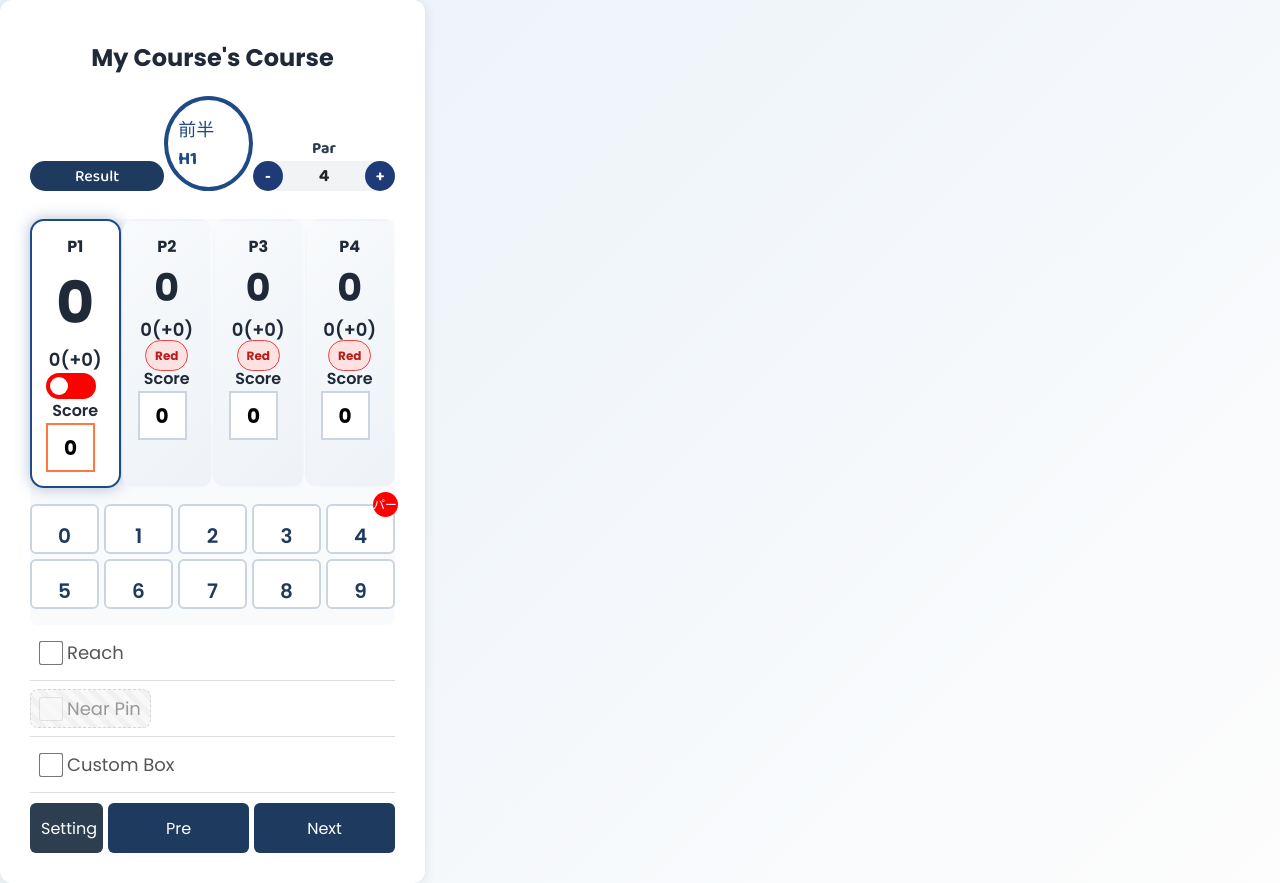
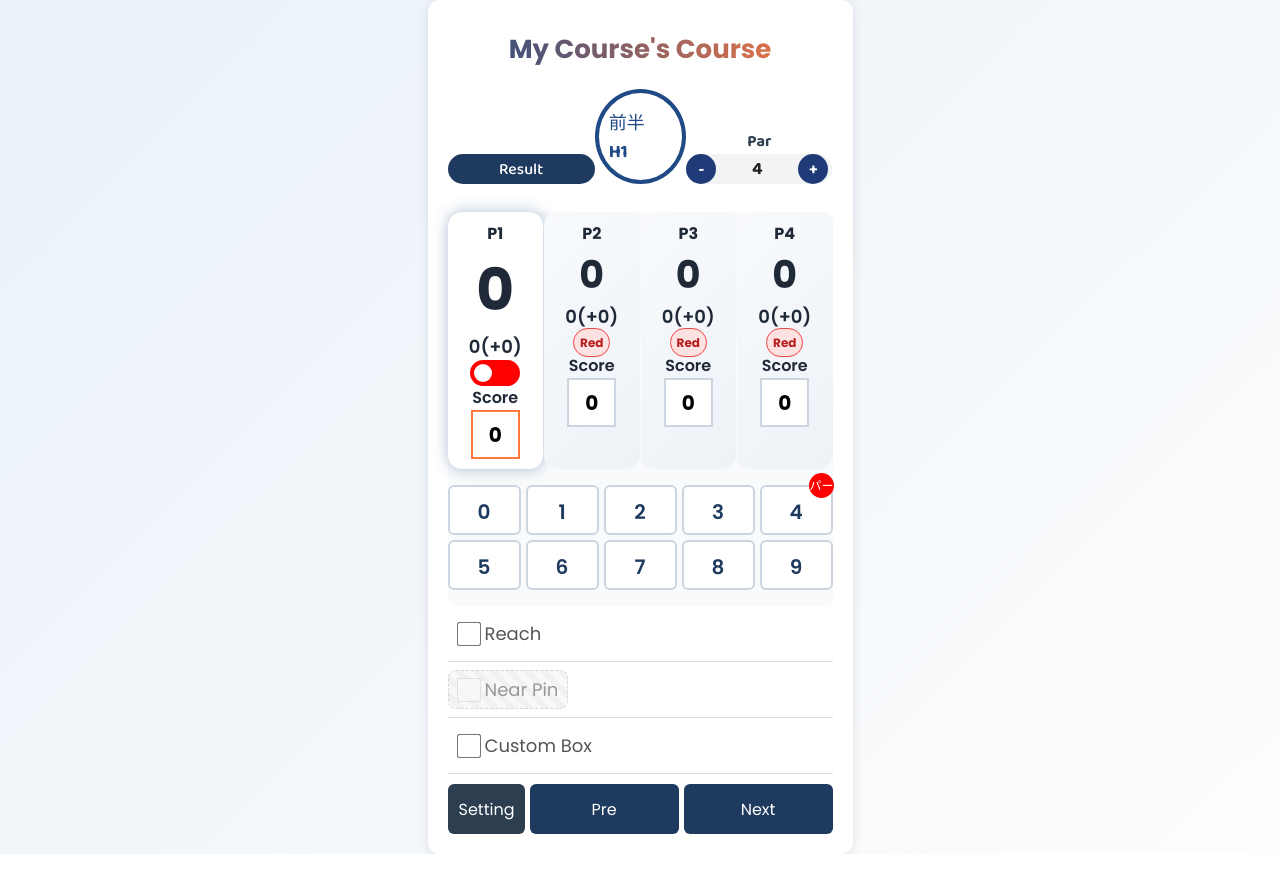
Before and after one commit to HoangAnMSc/Golf-Score-Calculator, a React (Vite) app in the folder frontend/: page /score in a window 1280 px wide. After the commit the page ends 854 px from the top, so only its background shows below. Built offline with nearby package versions, Linux system fonts and the light colour scheme.

Commit message:
UI update

```diff
--- a/frontend/src/App.css
+++ b/frontend/src/App.css
@@ -16,12 +16,12 @@ body {
   font-family: "Poppins", sans-serif;
   background: linear-gradient(135deg, #e9f1f9, #fdfdfd);
   margin: 0;
+  justify-content: center;
   color: var(--text-dark);
 }
 
 .container {
   width: 425px;
-  margin: 0 auto;
   text-align: center;
 }
 
@@ -29,7 +29,7 @@ body {
   font-size: 26px;
   font-weight: 700;
   text-align: center;
-  margin-bottom: 18px;
+  margin-bottom: 10px;
   background: linear-gradient(90deg, var(--primary), var(--accent));
   -webkit-background-clip: text;
   -webkit-text-fill-color: transparent;
@@ -42,8 +42,7 @@ body {
 
 .form_container {
   background: white;
-  padding: 30px;
-  /* margin: 0 20px; */
+  padding: 20px;
   gap: 10px;
   border-radius: 12px;
   box-shadow: 0 2px 12px rgba(0, 0, 0, 0.1);
@@ -55,7 +54,6 @@ body {
   font-size: 24px;
   margin-top: 10px;
   margin-bottom: 10px;
-
 }
 
 .form_container label {
@@ -202,7 +200,7 @@ body {
 
 .reach-value {
   position: absolute;
-  top: -30px;
+  top: 24px;
   transform: translateX(-50%);
   background: #3a6268;
   color: #fff;
@@ -431,10 +429,10 @@ button:hover,
 
 .player-tab {
   flex: 1;
-  padding: 14px;
+  position: relative;
+  padding: 10px;
   border-radius: var(--radius);
   background: linear-gradient(135deg, #f8fafc, #eef2f7);
-  border: 2px solid transparent;
   cursor: pointer;
   transition: all 0.3s;
   text-align: center;
@@ -467,19 +465,15 @@ button:hover,
   width: 30px;
   justify-content: center;
   top: -8px;
-  left: 30%;
+  left: 35%;
 }
 
 .player-tab:has(> .reach-label) .pin-label{
-  left: 5%;
-}
-
-.player-tab.active .pin-label{
-  left: 37%;
+  left: 14%;
 }
 
 .player-tab.active:has(> .reach-label) .pin-label {
-  left: 20%;
+  left: 14%;
 }
 
 .player-tab .reach-label {
@@ -493,29 +487,23 @@ button:hover,
   width: 40px;
   justify-content: center;
   top: -8px;
-  left: 25%;
+  left: 30%;
 }
 
 .player-tab:has(> .pin-label) .reach-label {
-  left: 46%;
-}
-
-.player-tab.active .reach-label {
-  left: 34%;
+  left: 47%;
 }
 
 .player-tab.active:has(> .pin-label) .reach-label {
   left: 47%;
 }
 
-
 .team-badge {
-  padding: 6px 9px;
+  padding: 5px 6px;
   font-size: 12px;
   width: 30px;
   text-align: center;
   font-weight: 700;
-  line-height: 1;
   border: 1px solid transparent;
   white-space: nowrap;
   border-radius: 30px;
@@ -569,6 +557,7 @@ button:hover,
   display: flex;
   flex-direction: column;
   text-align: center;
+  align-items: center;
 }
 
 .player-inputs span{
@@ -585,7 +574,6 @@ button:hover,
 }
 
 .numpad button {
-  padding: 15px 0;
   font-size: 20px;
   border-radius: 6px;
   margin: 0;
--- a/frontend/src/pages/score.jsx
+++ b/frontend/src/pages/score.jsx
@@ -666,7 +666,7 @@ const Score = () => {
           </div>
         )}
 
-        <h3 className="course_title">{courseName}'s Course</h3>
+        <h3 className="title">{courseName}'s Course</h3>
 
         <div className="hole-wapper">
           <button type="button" className="total_result" onClick={handleExport}>
@@ -800,8 +800,11 @@ const Score = () => {
                   )}
 
                   {isActive && (
-                    <div onClick={(e) => e.stopPropagation()}>
-                      <label className="team-switch">
+                    <div
+                      className="team-switch"
+                      onClick={(e) => e.stopPropagation()}
+                    >
+                      <label>
                         <input
                           type="checkbox"
                           checked={scores[activePlayerIdx].teamColor === "blue"}
@@ -871,63 +874,10 @@ const Score = () => {
           </div>
         </div>
 
-        {/* <div className="team-item" onClick={(e) => e.stopPropagation()}>
-          <span className="team-label-red">Red</span>
-          <label className="team-switch">
-            <input
-              type="checkbox"
-              checked={scores[activePlayerIdx].teamColor === "blue"}
-              onChange={(e) => {
-                setScores((prev) => {
-                  const next = prev.map((p, i) =>
-                    i === activePlayerIdx
-                      ? { ...p, teamColor: e.target.checked ? "blue" : "red" }
-                      : p
-                  );
-                  return withCalcIfReady(next);
-                });
-              }}
-              onClick={(e) => e.stopPropagation()}
-            />
-            <span className="team-slider"></span>
-          </label>
-          <span className="team-label-blue">Blue</span>
-        </div> */}
-
         {visibleBonusOptions.map(({ key, label }) => {
           const isNearPin = key === "nearPin";
           const isDisabled = isNearPin && par !== 3;
 
-          // if (key === "custom") {
-          //   return (
-          //     <div
-          //       key={key}
-          //       className="select-row"
-          //       onClick={(e) => e.stopPropagation()}
-          //     >
-          //       <label>{label}</label>
-          //       <Select
-          //         className="select-item"
-          //         value={{
-          //           value: scores[activePlayerIdx].custom || 1,
-          //           label: String(scores[activePlayerIdx].custom || 1),
-          //         }}
-          //         onChange={(option) => {
-          //           const val = Number(option.value);
-          //           setScores((prev) => {
-          //             const next = prev.map((p) => ({ ...p, custom: val }));
-          //             return withCalcIfReady(next);
-          //           });
-          //         }}
-          //         options={Array.from({ length: 9 }, (_, i) => ({
-          //           value: i + 1,
-          //           label: String(i + 1),
-          //         }))}
-          //         menuPlacement="top"
-          //       />
-          //     </div>
-          //   );
-          // }
           if (key === "custom") {
             const customEnabled = !!scores[activePlayerIdx].custom;
 
```
